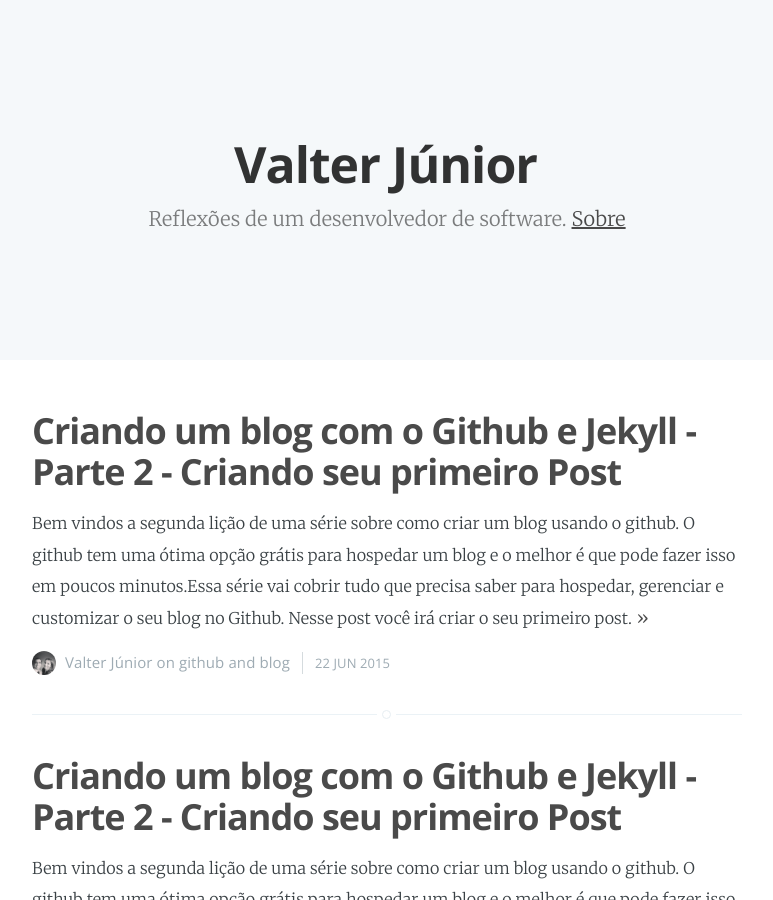
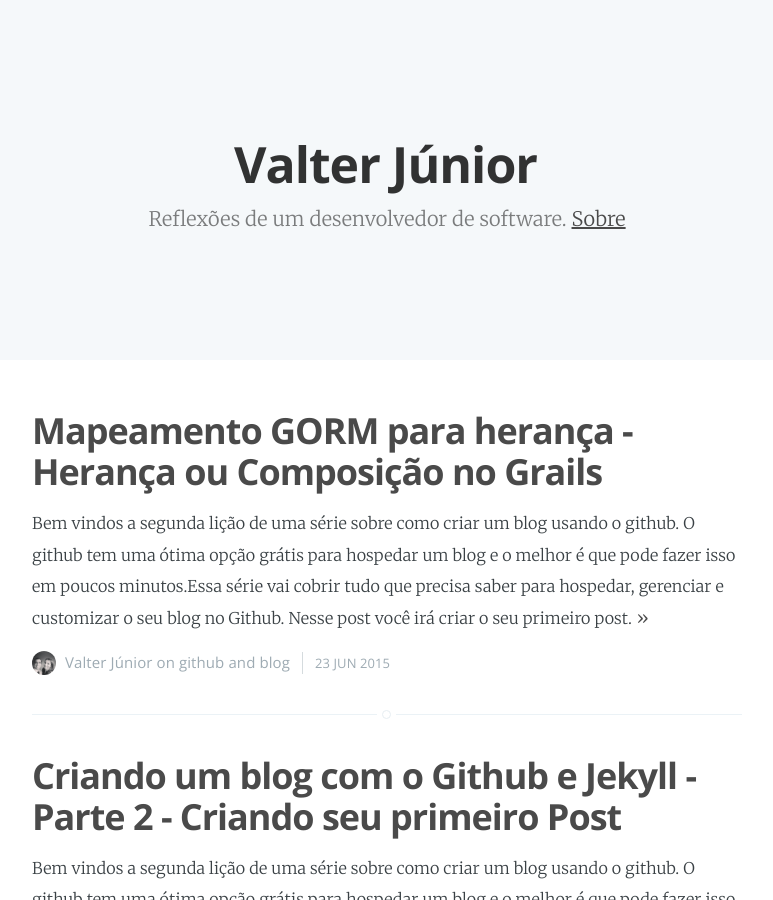
Before and after one commit to jvcjunior/jvcjunior.github.io, a Jekyll site: the page built from index.html, in a window 1280 px wide and 900 px high. Shown: the whole window, without its empty margins (253-1026 px from the left). Built offline with Jekyll 4.4.1, drawn with Linux system fonts in a browser that asks for light colours; Markdown is read by kramdown in place of the engine named in the settings; the list of posts is cut into pages by our own code; some of the changed lines change nothing that is shown.

Commit message:
Update 2015-06-23-composicao-ou-heranca-grails.markdown

```diff
--- a/_posts/2015-06-23-composicao-ou-heranca-grails.markdown
+++ b/_posts/2015-06-23-composicao-ou-heranca-grails.markdown
@@ -1,30 +1,15 @@
 ---
 layout: post
-title:  "Criando um blog com o Github e Jekyll - Parte 2 - Criando seu primeiro Post"
-date:   2015-06-22 13:15:00
+title:  "Mapeamento GORM para herança - Herança ou Composição no Grails"
+date:   2015-06-23 10:15:00
 categories: github blog
 ---
 
 Bem vindos a segunda lição de uma série sobre como criar um blog usando o github. O github tem uma ótima opção grátis para hospedar um blog e o melhor é que pode fazer isso em poucos minutos.Essa série vai cobrir tudo que precisa saber para hospedar, gerenciar e customizar o seu blog no Github. Nesse post você irá criar o seu primeiro post.
 
 ## 1. Visão Geral
-Nós vamos fazer todos os passos para criar um novo post, adicionar metada tais como titulo, categorias, tags, data e então colocar o post no ar.
 
 ## 2. Criando o Arquivo
-O primeiro passo é criar um arquivo para colocar o conteúdo do post do blog. No Jekyll todos os post são arquivos de marcação e estão armazenados no diretório _post. Quando comitamos nossos arquivos no Github, será compilado para um html estático.
-
-O nome do arquivo está no formato ano-mes-dia-titulo-separado-por-tracos.md
-
-{% highlight ruby %}
-2015-06-22-meu-primeiro-post.md
-{% endhighlight %}
-
-Vamos criar nosso primeiro post.
-
-1. Para criar o arquivo abra o browser e navegue para o seu repositório [username.github.io].
-2. Vá até o diretório _post e clique no íconed + para adicionar um arquivo.
-3. Nomeie o arquivo yyyy-mm-dd-meu-primeiro-post.md.
-4. Preste atenção a proxima seção e preencha os metadados sobre o post(ie:titulo, data, categorias, etc)
 
 ## 3. Criando o metadata
 
```
